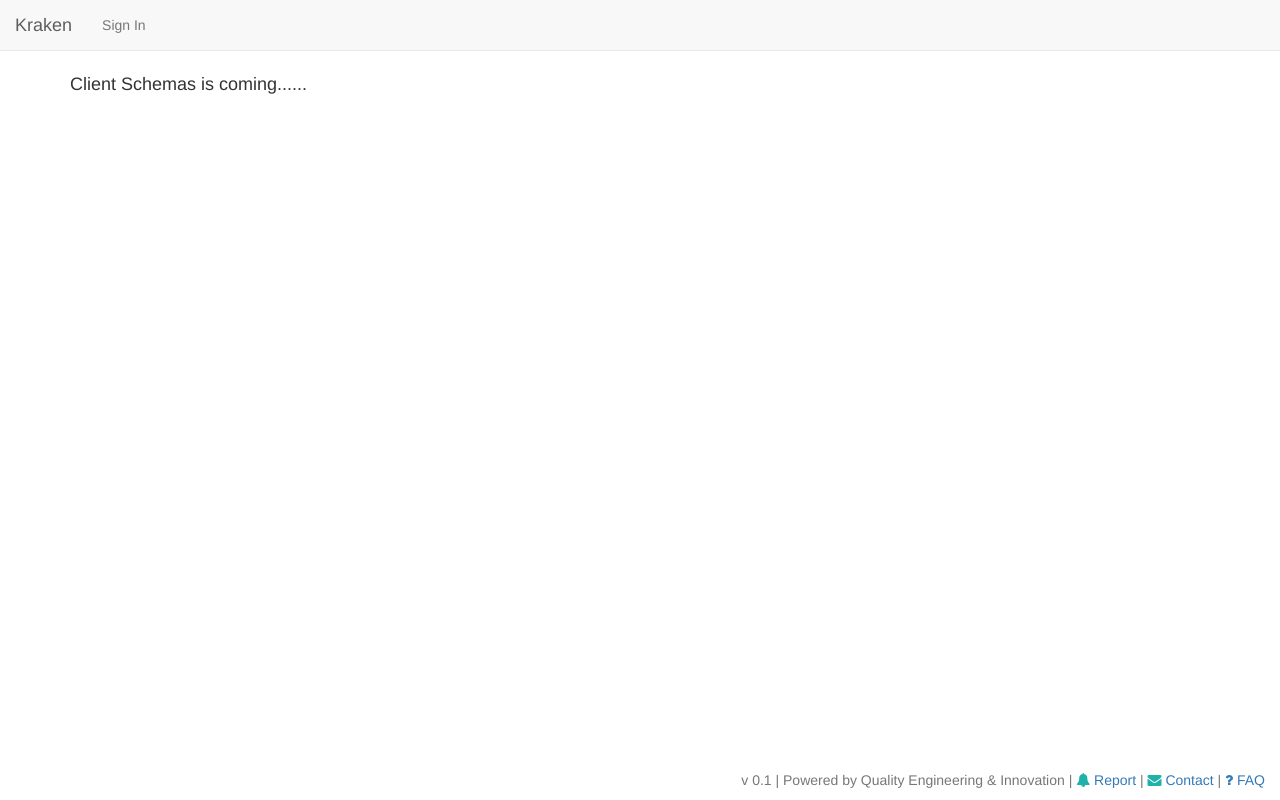
After one commit to jlpcri/kraken, a Django app: page /kraken/schemas/ in a window 1280 px wide. The commit adds this page. Run offline with Django 3.2, Linux system fonts and the light colour scheme; some libraries are stand-ins or nearby versions.

Commit message:
add schemas application

```diff
--- a/kraken/apps/clients/urls.py
+++ b/kraken/apps/clients/urls.py
@@ -1,7 +1,5 @@
 from django.conf.urls import patterns, url
 
-
 urlpatterns = patterns('kraken.apps.clients.views',
-
-
-)
+                       url(r'^clients/$', 'clients', name='clients'),
+                       )
--- a/kraken/apps/clients/views.py
+++ b/kraken/apps/clients/views.py
@@ -0,0 +1,5 @@
+from django.shortcuts import render
+
+
+def clients(request):
+    return render(request, 'clients.html')
--- a/kraken/apps/core/templates/base.html
+++ b/kraken/apps/core/templates/base.html
@@ -104,7 +104,8 @@
                 <div class="collapse navbar-collapse" id="main-navbar">
                     <ul class="nav navbar-nav">
                         <li><a href="{% url 'home' %}"><i class="fa fa-home"></i> Home </a></li>
-                        <li><a href="#"><i class="fa fa-bar-chart-o"></i> Clients</a> </li>
+                        <li><a href="{% url 'clients' %}"><i class="fa fa-bar-chart-o"></i> Clients</a> </li>
+                        <li><a href="{% url 'schemas' %}"><i class="fa fa-bell-o"></i> Shemas</a> </li>
                         <li><a href="{% url 'help_guide' %}"><i class="fa fa-thumbs-o-up"></i> Help</a> </li>
 
                     </ul>
--- /dev/null
+++ b/kraken/apps/schemas/__init__.py
@@ -0,0 +1 @@
+__author__ = 'sliu'
--- /dev/null
+++ b/kraken/apps/schemas/forms.py
@@ -0,0 +1 @@
+__author__ = 'sliu'
--- /dev/null
+++ b/kraken/apps/schemas/templates/schemas.html
@@ -0,0 +1,9 @@
+{% extends 'base.html' %}
+
+{% block title %}Schemas{% endblock %}
+
+{% block body %}
+    <div class="container">
+    <h4>Client Schemas is coming......</h4>
+    </div>
+{% endblock %}
--- /dev/null
+++ b/kraken/apps/schemas/urls.py
@@ -0,0 +1,5 @@
+from django.conf.urls import patterns, url
+
+urlpatterns = patterns('kraken.apps.schemas.views',
+                       url(r'^schemas/$', 'schemas', name='schemas'),
+                       )
--- /dev/null
+++ b/kraken/apps/schemas/views.py
@@ -0,0 +1,5 @@
+from django.shortcuts import render
+
+
+def schemas(request):
+    return render(request, 'schemas.html')
--- a/kraken/settings/base.py
+++ b/kraken/settings/base.py
@@ -69,6 +69,7 @@ INSTALLED_APPS = (
     'kraken.apps.clients',
     'kraken.apps.core',
     'kraken.apps.help',
+    'kraken.apps.schemas',
     'kraken.apps.users'
 )
 
--- a/kraken/urls.py
+++ b/kraken/urls.py
@@ -8,6 +8,7 @@ urlpatterns = patterns('',
     url(r'^kraken/$', 'kraken.apps.core.views.landing', name='landing'),
     url(r'^kraken/', include('kraken.apps.clients.urls')),
     url(r'^kraken/', include('kraken.apps.help.urls')),
+    url(r'^kraken/', include('kraken.apps.schemas.urls')),
     url(r'^kraken/', include('kraken.apps.users.urls')),
 
     url(r'^admin/', include(admin.site.urls)),
```
Also changed, not shown: kraken/apps/clients/models.py (+0 -54 lines), kraken/apps/clients/templates/clients.html (added, +9 -0 lines), kraken/apps/schemas/models.py (added, +55 -0 lines).
